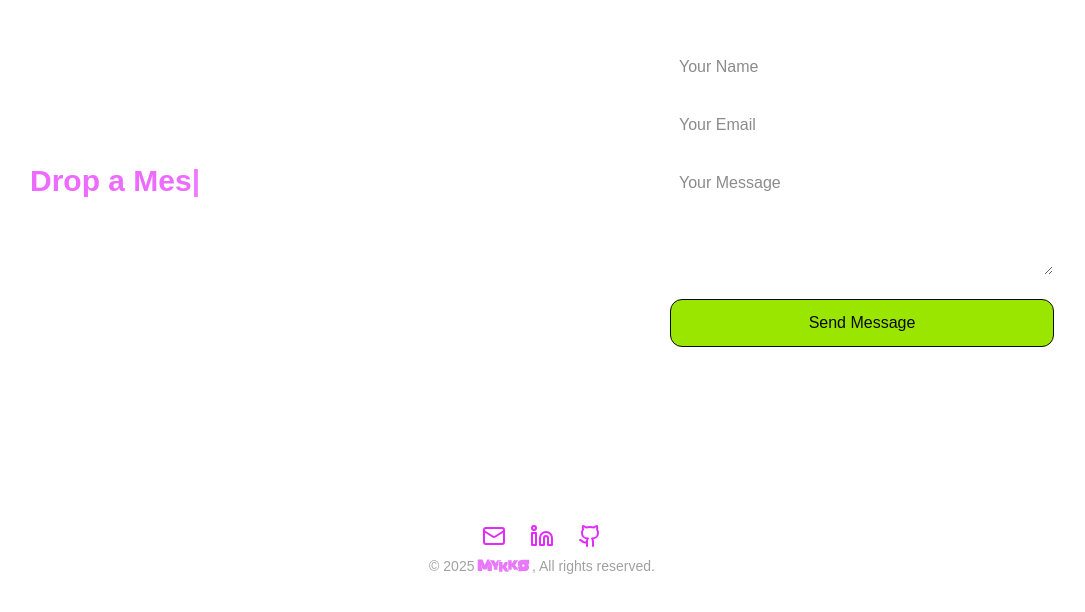
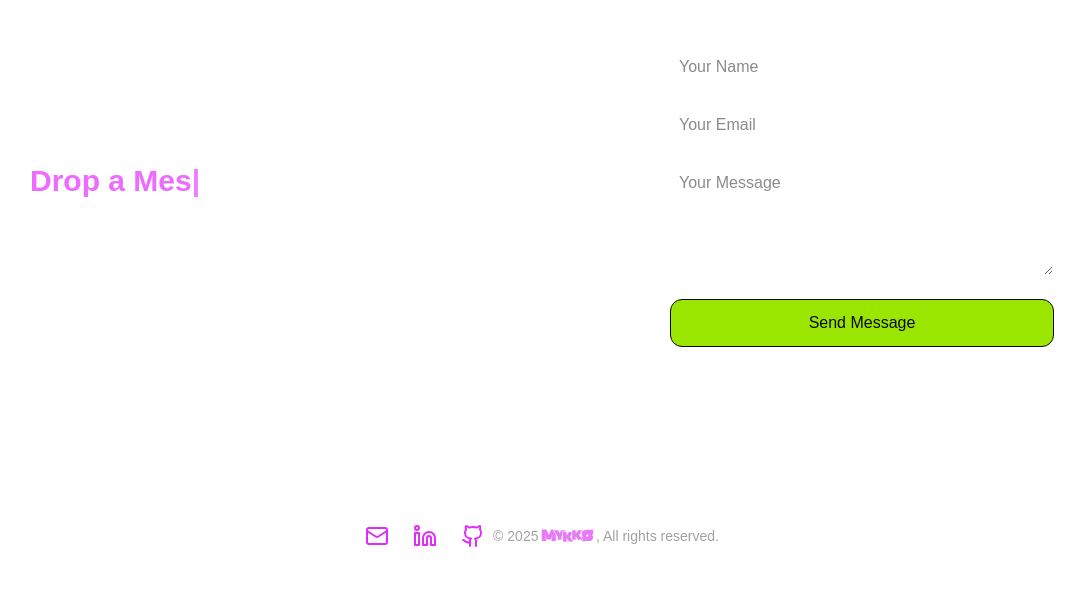
Before and after one commit to mykks32/portfolio-shree, a Next.js app: page / in a window 1280 px wide. Shown: the part 3588-4200 px from the top of the page, without its empty margins (98-1183 px from the left). Built offline with nearby package versions, Linux system fonts and the light colour scheme.

Commit message:
fix: footer

```diff
--- a/src/sections/footer.tsx
+++ b/src/sections/footer.tsx
@@ -7,7 +7,7 @@
     return (
         <section className="m-12 border-t border-white/15 pt-8">
             <div className="container mx-auto px-4 md:px-8 lg:px-16">
-                <div className="flex flex-row md:flex-col items-center justify-center gap-2">
+                <div className="flex flex-cols items-center justify-center gap-2">
                     <div className="flex gap-6">
                         <Link
                             href="mailto:srikri5462ydv@gmail.com"
```
